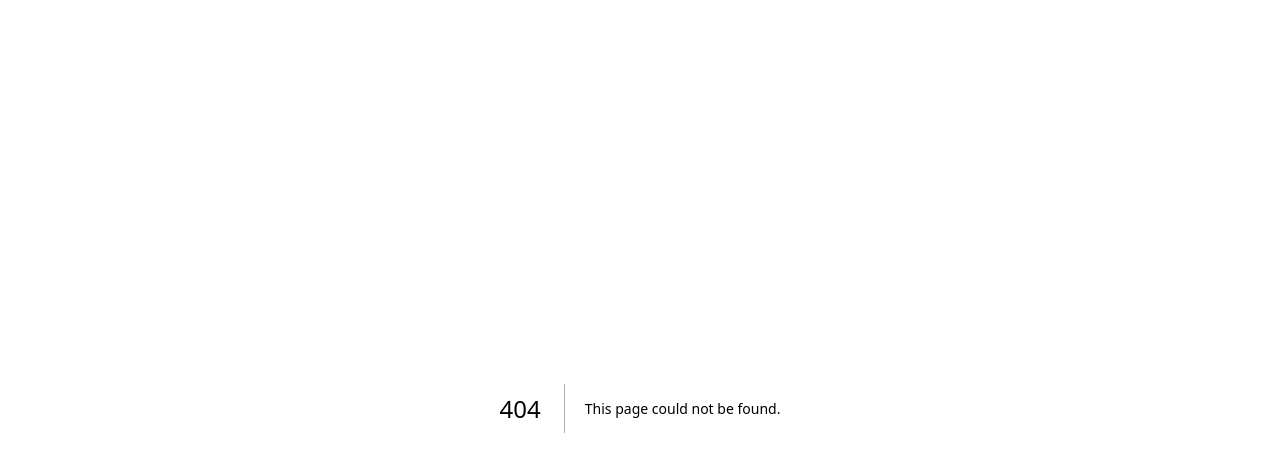
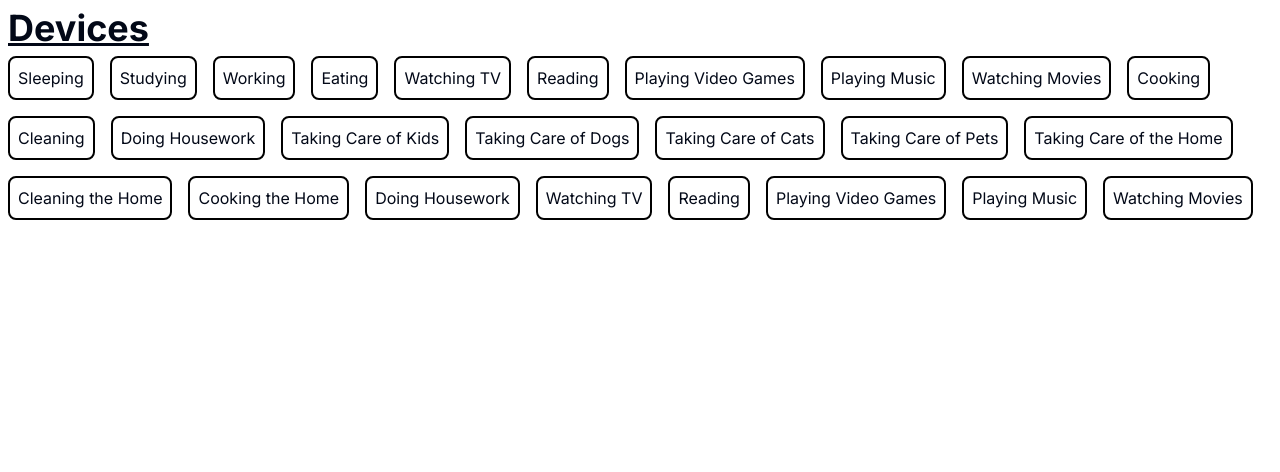
Before and after one commit to CantBeSubh/prisma-hackathon, a Next.js app: page /routines in a window 1280 px wide. Before the commit this address had no page. Shown: the top 472 px of the page. Built offline with nearby package versions, Linux system fonts and the light colour scheme.

Commit message:
Routines

```diff
--- a/app/page.tsx
+++ b/app/page.tsx
@@ -7,6 +7,7 @@ import {
   SelectTrigger,
   SelectValue,
 } from "@/components/ui/select"
+import { Switch } from "@/components/ui/switch"
 import Link from "next/link"
 
 type BentoCardProps = {
@@ -29,12 +30,26 @@ const BentoCard = (props: BentoCardProps) => {
 
 const UserSelector = () => {
   const dummyUsers = [
-    'John Doe',
-    'Jane Doe',
-    'Bob Smith',
-    'Alice Johnson',
-    'Mark Brown',
-    'Sarah Lee',
+    'Joe Biden',
+    'Barack Obama',
+    'Donald Trump',
+    'Bill Gates',
+    'Elon Musk',
+    'Mark Zuckerberg',
+    'Jeff Bezos',
+    'Larry Page',
+    'Sergey Brin',
+    'Bill Gates',
+    'Steve Jobs',
+    'Richard Branson',
+    'Jack Ma',
+    'Jeff Bezos',
+    'Larry Page',
+    'Sergey Brin',
+    'Bill Gates',
+    'Steve Jobs',
+    'Richard Branson',
+    'Jack Ma',
   ]
   return (
     <Select defaultValue={dummyUsers[0]}>
@@ -43,7 +58,7 @@ const UserSelector = () => {
       </SelectTrigger>
       <SelectContent>
         <SelectGroup>
-          <SelectLabel>Fruits</SelectLabel>
+          <SelectLabel>Names</SelectLabel>
           {dummyUsers.map((user) => (
             <SelectItem key={user} value={user}>
               {user}
@@ -98,10 +113,15 @@ export default function Home() {
         <div className="grid grid-cols-3 grid-rows-2 gap-4 p-4 h-fit w-full">
           <BentoCard> ACCOUNT </BentoCard>
           <BentoCard href="/devices"> DEVICES </BentoCard>
-          <BentoCard> ROUTING </BentoCard>
-          <BentoCard> SAM </BentoCard>
+          <BentoCard href='/routines'> ROUTINES </BentoCard>
+          <BentoCard href='localhost:7860/'> DEVICES </BentoCard>
           <BentoCard> ADD DEVICES </BentoCard>
           <BentoCard> AUTOMATED ROUTINES </BentoCard>
+        </div>
+        <div className="flex w-full items-center justify-center px-4 py-4 gap-4">
+          {/* ECO BUTTON */}
+          ECO MODE
+          <Switch defaultChecked={true} />
         </div>
       </div>
     </>
--- /dev/null
+++ b/app/routines/page.tsx
@@ -0,0 +1,56 @@
+type RoutineCardProps = {
+    device: string
+}
+
+const RoutineCard = (props: RoutineCardProps) => {
+    const { device } = props
+    return (
+        <div className="flex gap-2 border-2 border-black rounded-lg p-2">
+            <h3 className="text-thin">{device}</h3>
+        </div>
+    )
+}
+
+const RoutinesPage = () => {
+    return (
+        <>
+            <h1 className="text-4xl font-bold underline pb-2">Devices</h1>
+            <div className="flex flex-wrap gap-4">
+                {/* ROutines */}
+                {Routines.map((routine) => (
+                    <RoutineCard device={routine} key={routine} />
+                ))}
+            </div>
+        </>
+    )
+}
+
+export default RoutinesPage
+
+const Routines: string[] = [
+    "Sleeping",
+    'Studying',
+    'Working',
+    'Eating',
+    'Watching TV',
+    'Reading',
+    'Playing Video Games',
+    'Playing Music',
+    'Watching Movies',
+    'Cooking',
+    'Cleaning',
+    'Doing Housework',
+    'Taking Care of Kids',
+    'Taking Care of Dogs',
+    'Taking Care of Cats',
+    'Taking Care of Pets',
+    'Taking Care of the Home',
+    'Cleaning the Home',
+    'Cooking the Home',
+    'Doing Housework',
+    'Watching TV',
+    'Reading',
+    'Playing Video Games',
+    'Playing Music',
+    'Watching Movies',
+]
```
